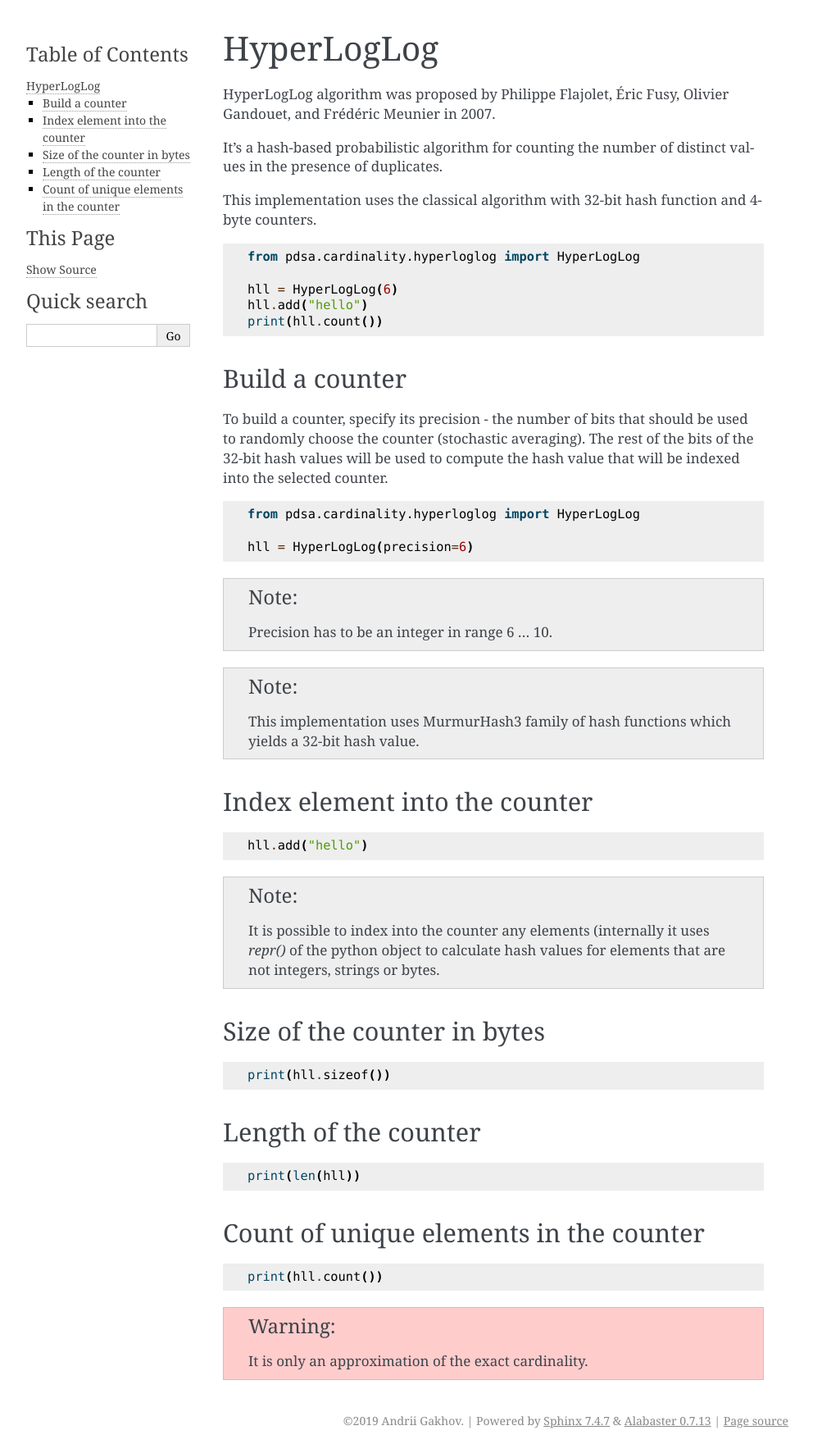
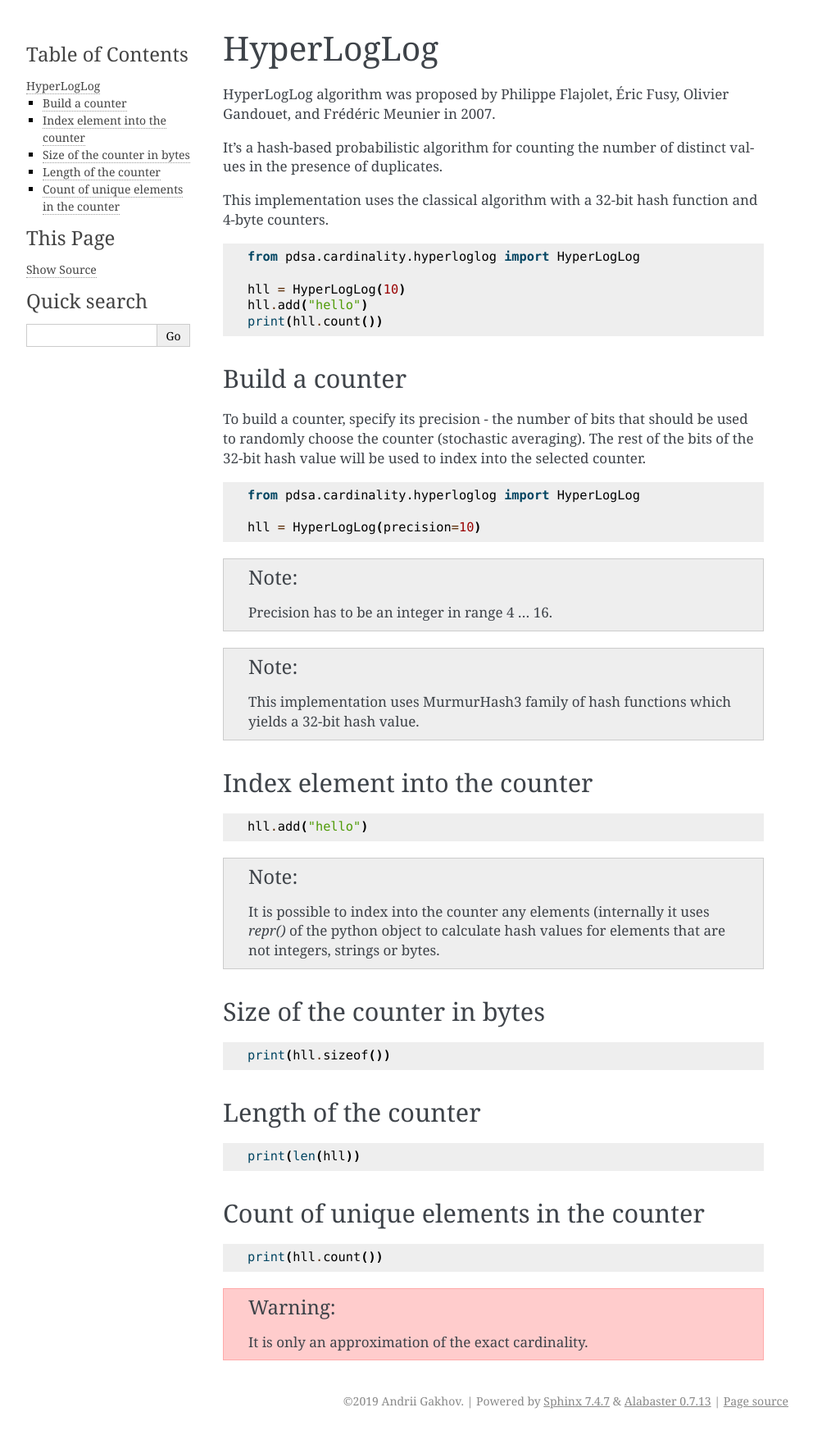
Before and after one commit to gakhov/pdsa, a Sphinx documentation site: the page built from docs/cardinality/hyperloglog.rst, in a window 1280 px wide. Shown: the whole page at 82% size, without its empty margins (148-1140 px from the left). Built offline with Sphinx 7.4.7, drawn with Linux system fonts in a browser that asks for light colours; after the commit the page ends 1748 px from its top, so only the background shows below that.

Commit message:
Fix docs for HyperLogLog

```diff
--- a/docs/cardinality/hyperloglog.rst
+++ b/docs/cardinality/hyperloglog.rst
@@ -8,7 +8,7 @@ It's a hash-based probabilistic algorithm for counting the number of
 distinct values in the presence of duplicates.
 
 
-This implementation uses the classical algorithm with 32-bit hash function
+This implementation uses the classical algorithm with a 32-bit hash function
 and 4-byte counters.
 
 
@@ -16,7 +16,7 @@ and 4-byte counters.
 
     from pdsa.cardinality.hyperloglog import HyperLogLog
 
-    hll = HyperLogLog(6)
+    hll = HyperLogLog(10)
     hll.add("hello")
     print(hll.count())
 
@@ -27,20 +27,19 @@ Build a counter
 
 To build a counter, specify its precision - the number of bits that should be
 used to randomly choose the counter (stochastic averaging). The rest of the bits
-of the 32-bit hash values will be used to compute the hash value that will be
-indexed into the selected counter.
+of the 32-bit hash value will be used to index into the selected counter.
 
 
 .. code:: python
 
     from pdsa.cardinality.hyperloglog import HyperLogLog
 
-    hll = HyperLogLog(precision=6)
+    hll = HyperLogLog(precision=10)
 
 
 .. note::
 
-    Precision has to be an integer in range 6 ... 10.
+    Precision has to be an integer in range 4 ... 16.
 
 
 .. note::
--- a/docs/cardinality/index.rst
+++ b/docs/cardinality/index.rst
@@ -12,3 +12,4 @@ Calculating the exact cardinality of a multiset requires an amount of memory pro
 
    linear_counter
    probabilistic_counter
+   hyperloglog
```
